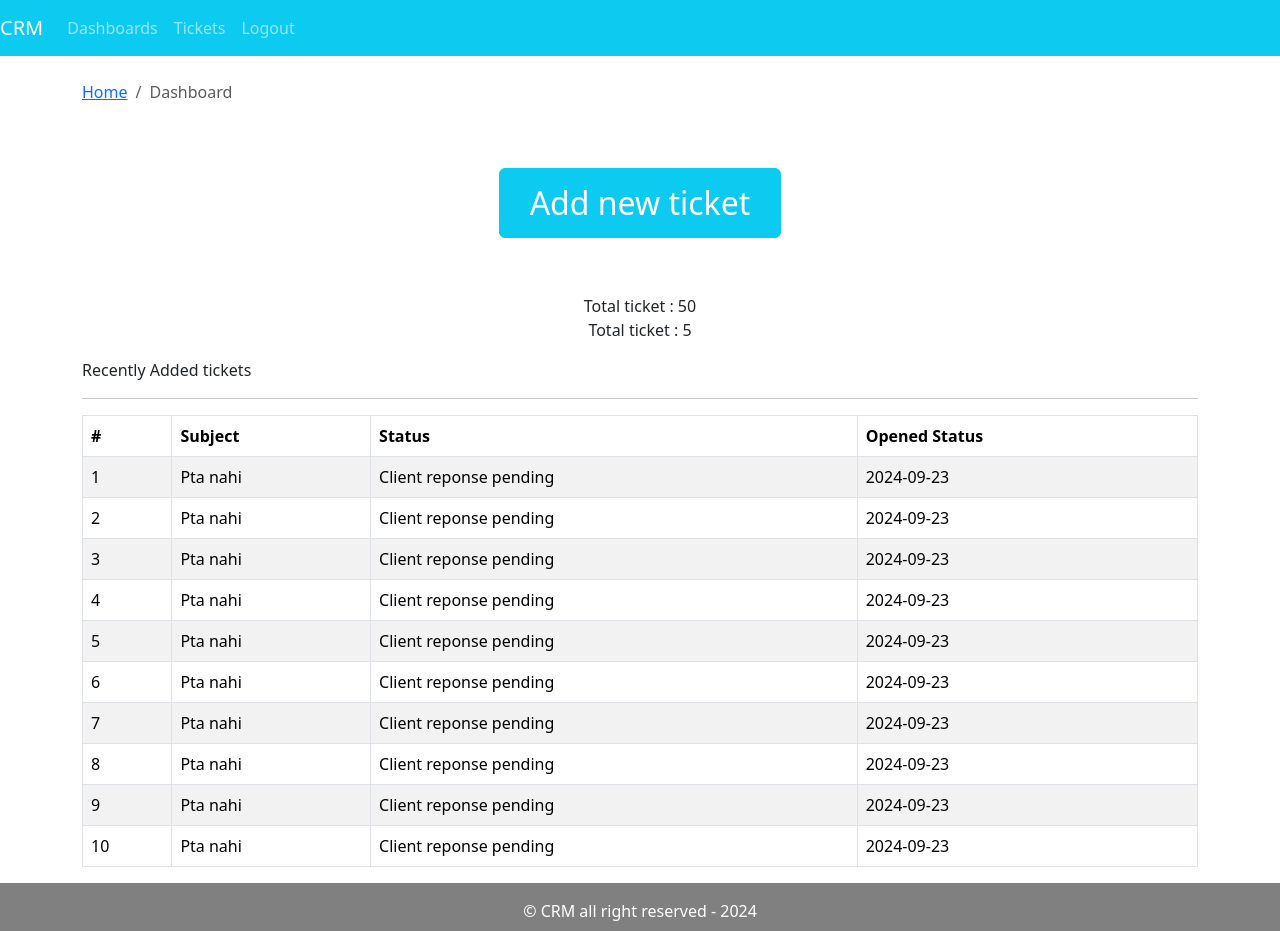
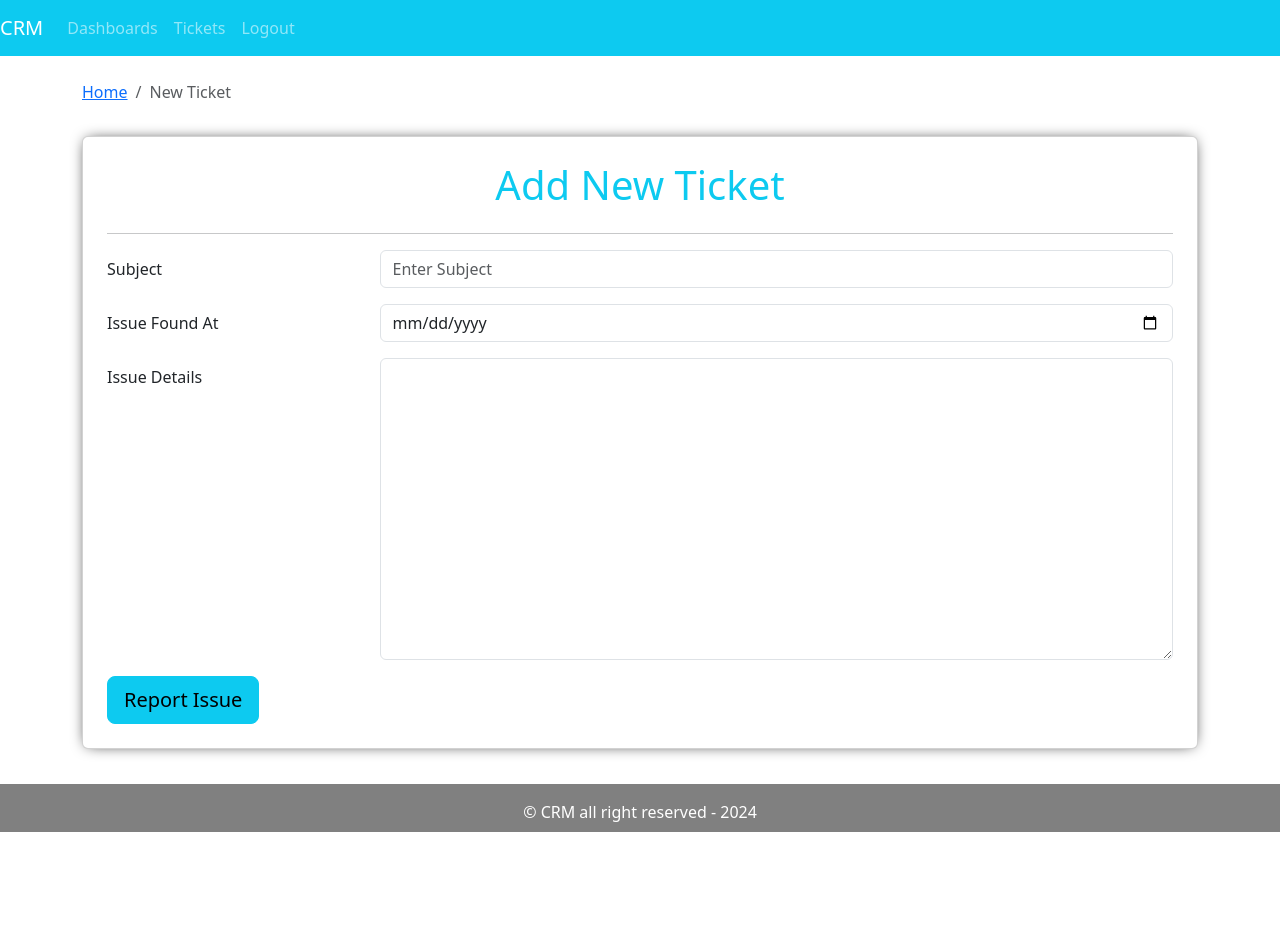
Before and after one commit to Arghadeep156/crm-frontend, a React (Create React App) app: page / in a window 1280 px wide. After the commit the page ends 832 px from the top, so only its background shows below. Built offline with nearby package versions, Linux system fonts and the light colour scheme.

Commit message:
added validation and new ticket page

```diff
--- a/src/App.js
+++ b/src/App.js
@@ -2,12 +2,14 @@ import "./App.css";
 import Entrypage from "./page/entry/Entrypage";
 import DefaultLayout from "./layout/DefaultLayout";
 import Dashboard from "./page/entry/dashboard/Dashboard";
+import AddTicket from "./page/newticket/AddTicket";
 
 function App() {
   return (
     <div className="App">
       <DefaultLayout>
-        <Dashboard />
+        {/* <Dashboard /> */}
+        <AddTicket />
       </DefaultLayout>
     </div>
   );
--- /dev/null
+++ b/src/components/addticketform/AddticketForm.css
@@ -0,0 +1,7 @@
+.add-new-ticket{
+    background: white;
+    /* max-width: 550px;
+    margin-left: auto;
+    margin-right: auto; */
+    box-shadow: 0px 0px 15px -5px black;
+}
--- /dev/null
+++ b/src/components/addticketform/AddticketForm.js
@@ -0,0 +1,91 @@
+import React from "react";
+import { Form, Card, Button, Row, Col } from "react-bootstrap";
+import PropTypes from "prop-types";
+import "./AddticketForm.css";
+
+export default function AddTicketForm({
+  handleOnChange,
+  formData,
+  handleOnSubmit,
+  formDataError,
+}) {
+  const formatDate = (date) => {
+    if (!date) return "";
+    const d = new Date(date);
+    return d.toISOString().split("T")[0];
+  };
+
+  return (
+    <Card className="p-4 mt-3 add-new-ticket">
+      <h1 className="text-info text-center">Add New Ticket</h1>
+      <hr />
+      <Form autoComplete="off" onSubmit={handleOnSubmit}>
+        {/* Subject Field */}
+        <Form.Group as={Row} className="mb-3">
+          <Form.Label column sm={3}>
+            Subject
+          </Form.Label>
+          <Col sm={9}>
+            <Form.Control
+              type="text"
+              name="subject"
+              value={formData.subject}
+              //   minLength="3"
+              //   maxLnegth="100"
+              onChange={handleOnChange}
+              placeholder="Enter Subject"
+              required
+            />
+            <Form.Text className="text-danger">
+              {formDataError.subject && "Subject length should be atleast 3!"}
+            </Form.Text>
+          </Col>
+        </Form.Group>
+
+        {/* Issue Date Field */}
+        <Form.Group as={Row} className="mb-3">
+          <Form.Label column sm={3}>
+            Issue Found At
+          </Form.Label>
+          <Col sm={9}>
+            <Form.Control
+              type="date"
+              name="issueDate"
+              value={formatDate(formData.issueDate)}
+              onChange={handleOnChange}
+              required
+            />
+          </Col>
+        </Form.Group>
+
+        {/* Issue Details Field */}
+        <Form.Group as={Row} className="mb-3">
+          <Form.Label column sm={3}>
+            Issue Details
+          </Form.Label>
+          <Col sm={9}>
+            <Form.Control
+              as="textarea"
+              name="details"
+              rows="12"
+              value={formData.details}
+              onChange={handleOnChange}
+              required
+            />
+          </Col>
+        </Form.Group>
+
+        {/* Submit Button */}
+        <Button type="submit" variant="info" size="lg">
+          Report Issue
+        </Button>
+      </Form>
+    </Card>
+  );
+}
+AddTicketForm.propTypes = {
+  handleOnChange: PropTypes.func.isRequired,
+  formData: PropTypes.object.isRequired,
+  handleOnSubmit: PropTypes.func.isRequired,
+  formDataError: PropTypes.object.isRequired,
+};
--- a/src/layout/DefaultLayout.js
+++ b/src/layout/DefaultLayout.js
@@ -10,7 +10,7 @@ export default function DefaultLayout({ children }) {
           <HeaderComponent />
         </header>
         <main className="main">{children}</main>
-        <footer classname="footer">
+        <footer className="footer">
           <FooterComponent />
         </footer>
       </div>
--- /dev/null
+++ b/src/page/newticket/AddTicket.js
@@ -0,0 +1,55 @@
+import React, { useState, useEffect } from "react";
+import { Container, Row, Col } from "react-bootstrap";
+import BreadCrumb from "../../components/breadcrumb/BreadCrumb";
+import AddTicketForm from "../../components/addticketform/AddticketForm";
+import { shortText } from "../../utils/validate";
+
+const initialFormData = {
+  subject: "",
+  issueDate: "",
+  details: "",
+};
+
+const initialFormError = {
+  subject: false,
+  issueDate: false,
+  details: false,
+};
+export default function AddTicket() {
+  const [formData, setFormData] = useState(initialFormData);
+  const [formDataError, setFormDataError] = useState(initialFormError);
+
+  useEffect(() => {}, [formData, formDataError]);
+
+  const handleOnChange = (e) => {
+    const { name, value } = e.target;
+    setFormData({ ...formData, [name]: value });
+  };
+
+  const handleOnSubmit = async (e) => {
+    e.preventDefault();
+    setFormData(initialFormData);
+    const isSubjectValid = await shortText(formData.subject);
+    setFormDataError({ ...formDataError, subject: !isSubjectValid });
+    console.log("Form submit request recieved", formData);
+  };
+  return (
+    <Container>
+      <Row>
+        <Col>
+          <BreadCrumb page="New Ticket" />
+        </Col>
+      </Row>
+      <Row>
+        <Col>
+          <AddTicketForm
+            handleOnChange={handleOnChange}
+            formData={formData}
+            handleOnSubmit={handleOnSubmit}
+            formDataError={formDataError}
+          />
+        </Col>
+      </Row>
+    </Container>
+  );
+}
--- /dev/null
+++ b/src/utils/validate.js
@@ -0,0 +1,3 @@
+export const shortText = (str) => {
+  return str.length >= 3 && str.length <= 100;
+};
```
